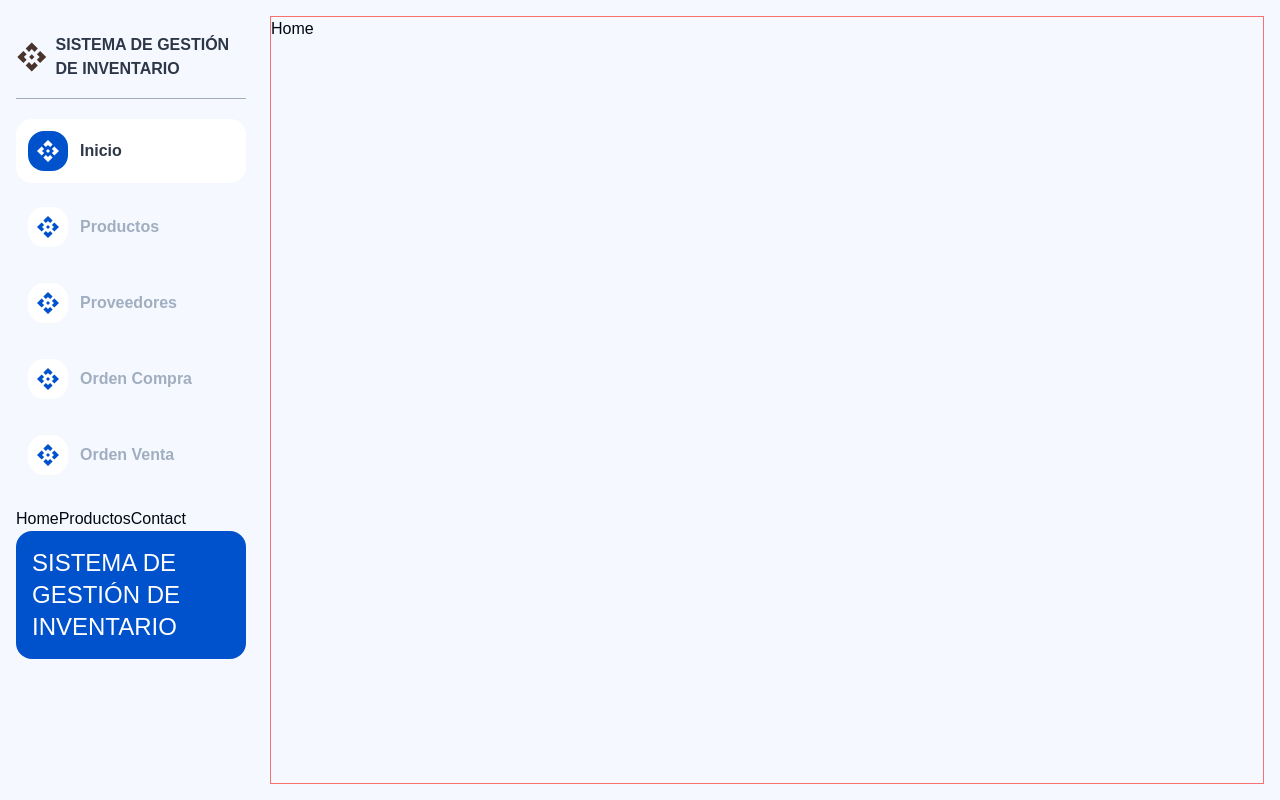
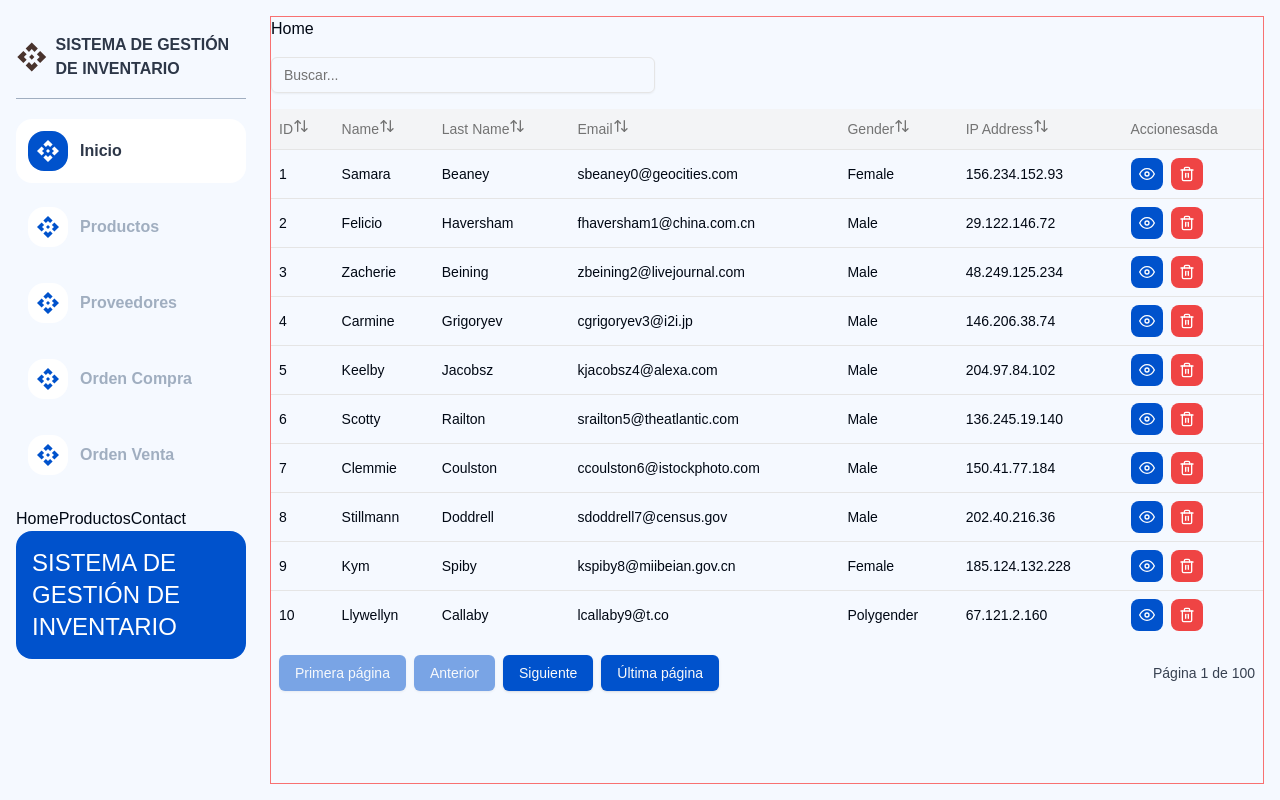
Before and after one commit to AdrianP17/Gestion-inventario, a Next.js app in the folder frontend/: page / in a window 1280 px wide. Built offline with nearby package versions, Linux system fonts and the light colour scheme.

Commit message:
Add changes

```diff
--- a/frontend/package.json
+++ b/frontend/package.json
@@ -10,18 +10,20 @@
   },
   "dependencies": {
     "@hookform/resolvers": "^3.9.1",
+    "@radix-ui/react-dropdown-menu": "^2.1.2",
     "@radix-ui/react-icons": "^1.3.1",
     "@radix-ui/react-label": "^2.1.0",
     "@radix-ui/react-select": "^2.1.2",
     "@radix-ui/react-slot": "^1.1.0",
+    "@tanstack/react-table": "^8.20.5",
     "axios": "^1.7.7",
     "class-variance-authority": "^0.7.0",
     "clsx": "^2.1.1",
     "frontend": "file:",
     "lucide-react": "^0.454.0",
     "next": "15.0.1",
-    "react": "19.0.0-rc-69d4b800-20241021",
-    "react-dom": "19.0.0-rc-69d4b800-20241021",
+    "react": "^18.3.1",
+    "react-dom": "^18.3.1",
     "react-hook-form": "^7.53.1",
     "react-icons": "^5.3.0",
     "tailwind-merge": "^2.5.4",
--- a/frontend/src/app/page.tsx
+++ b/frontend/src/app/page.tsx
@@ -1,9 +1,50 @@
+"use client";
 import Image from "next/image";
+import SimpleTable from "@/components/SimpleTable";
+import data from "@/MOCK_DATA.json"
+import { useRouter } from "next/navigation";
+
 
 export default function Home() {
-  return (
+
+  const router = useRouter();
+  const handleEdit = (id: number) => {
+    router.push(`/proveedores/${id}`);
+  }
+
+  const handleDelete = (id: number) => {
+    router.push(`/proveedores/${id}`);
+  }
+  const columns = [
+    {
+        header: "ID",
+        accessorKey: "id",
+    },
+    {
+        header: "Name",
+        accessorKey: "first_name",
+    },
+    {
+        header: "Last Name",
+        accessorKey: "last_name",
+    },
+    {
+        header: "Email",
+        accessorKey: "email",
+    },
+    {
+        header: "Gender",
+        accessorKey: "gender",
+    },
+    {
+        header: "IP Address",
+        accessorKey: "ip_address",
+    }
+]
+  return(
     <div>
       <h1>Home</h1>
+      <SimpleTable columns={columns} data={data} handleDelete={handleDelete} handleEdit={handleEdit}/>
     </div>
   );
 }
--- a/frontend/src/components/ordenes-compra/FormularioOrdenCompra.tsx
+++ b/frontend/src/components/ordenes-compra/FormularioOrdenCompra.tsx
@@ -9,6 +9,7 @@ import { Label } from "@/components/ui/label";
 import { Card, CardContent, CardFooter, CardHeader, CardTitle } from "@/components/ui/card";
 import { Select, SelectContent, SelectItem, SelectTrigger, SelectValue } from "@/components/ui/select";
 import { useEffect } from "react";
+import { OrdenCompraFormulario, DetallePedido } from "@/schema/ordenCompra.schema";
 
 interface FormularioOrdenCompraProps {
     proveedores: { id: number; nombre: string }[];
@@ -16,25 +17,12 @@ interface FormularioOrdenCompraProps {
     onSuccess: () => void;
 }
 
-interface DetallePedido {
-    productoId: number | null;
-    nombreProducto: string;
-    cantidad: number;
-    precioUnitario: number;
-    subtotal: number;
-}
-
-interface OrdenCompraFormulario {
-    proveedorId: number | null;
-    detalles: DetallePedido[];
-    totalCompra: number;
-}
 
 export default function FormularioOrdenCompra({ proveedores, productos, onSuccess }: FormularioOrdenCompraProps) {
     const { control, register, handleSubmit, watch, setValue, getValues } = useForm<OrdenCompraFormulario>({
         resolver: zodResolver(OrdenCompraSchema),
         defaultValues: {
-            proveedorId: 0,
+            proveedorID: 0,
             detalles: [],
             totalCompra: 0,
         },
@@ -92,7 +80,7 @@ export default function FormularioOrdenCompra({ proveedores, productos, onSucces
                     <div className="mb-4">
                         <Label htmlFor="proveedor">Proveedor</Label>
                         <Controller
-                            name="proveedorId"
+                            name="proveedorID"
                             control={control}
                             render={({ field }) => (
                                 <select
@@ -179,7 +167,7 @@ export default function FormularioOrdenCompra({ proveedores, productos, onSucces
                     <Button
                         type="button"
                         onClick={() =>
-                            append({ productoId: null, nombreProducto: "", cantidad: 1, precioUnitario: 0, subtotal: 0 })
+                            append({ productoId: 0, nombreProducto: "", cantidad: 1, precioUnitario: 0, subtotal: 0 })
                         }
                     >
                         Agregar Detalle
--- a/frontend/src/schema/ordenCompra.schema.ts
+++ b/frontend/src/schema/ordenCompra.schema.ts
@@ -15,3 +15,6 @@ export const OrdenCompraSchema = z.object({
     detalles: z.array(detallePedidoSchema),
     totalCompra: z.number().positive(),
 })
+
+export type OrdenCompraFormulario = z.infer<typeof OrdenCompraSchema>;
+export type DetallePedido = z.infer<typeof detallePedidoSchema>;
```
Also changed, not shown: 2 other files (tests, documents, lock files or other folders).
